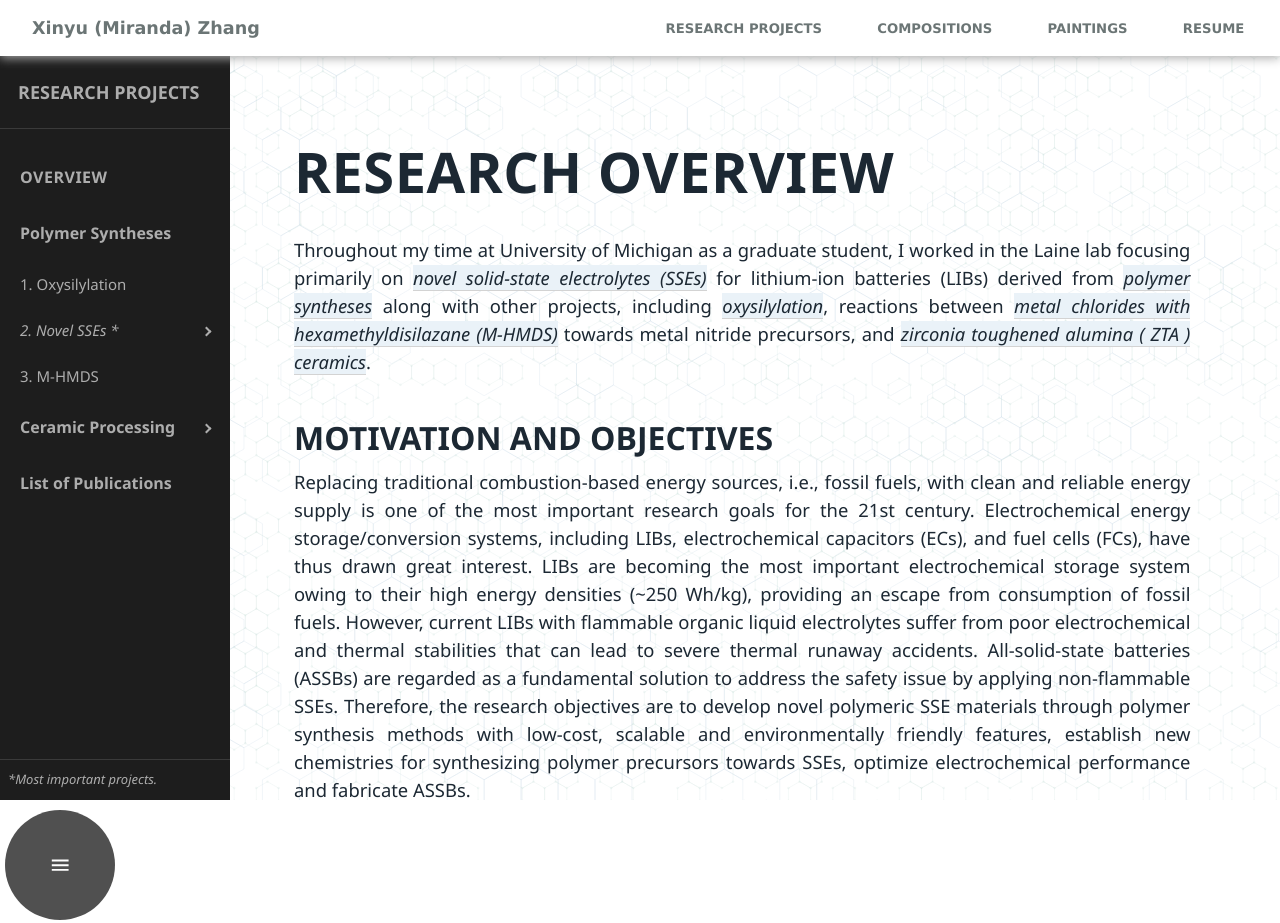
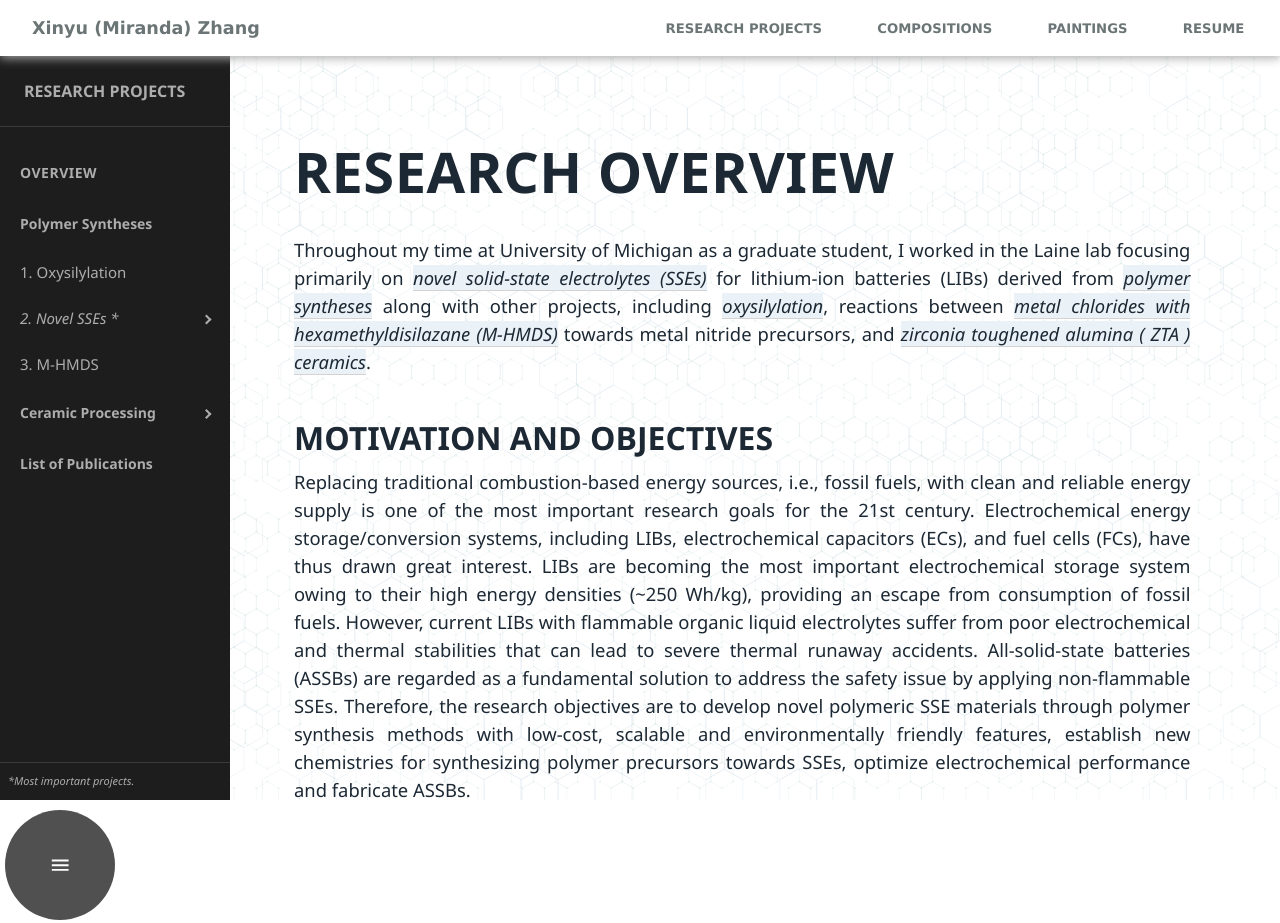
Before and after one commit to xinyumz/mirandaxyz, a React (Create React App) app: page /research in a window 1280 px wide. Built offline with nearby package versions, Linux system fonts and the light colour scheme.

Commit message:
style fixes 2

```diff
--- a/src/research/Sidebar.js
+++ b/src/research/Sidebar.js
@@ -28,7 +28,8 @@ function Overlay({ toggled }) {
 }
 
 export default function Sidebar({ toggled, handleToggleSidebar }) {
-  const smallScreen = useMediaQuery("(max-width:768px)");
+  const maxSize = useMediaQuery("(max-width:768px)");
+  const minSize = useMediaQuery("(min-width:460px)");
 
   return (
     <div>
@@ -41,12 +42,10 @@ export default function Sidebar({ toggled, handleToggleSidebar }) {
       >
         <SidebarHeader
           style={{
-            paddingTop: 24,
-            paddingBottom: 24,
-            paddingLeft: 18,
+            padding: 24,
             textTransform: "uppercase",
             fontWeight: "bold",
-            fontSize: 18,
+            fontSize: 16,
             overflow: "hidden",
             textOverflow: "ellipsis",
             whiteSpace: "nowrap",
@@ -58,7 +57,7 @@ export default function Sidebar({ toggled, handleToggleSidebar }) {
           style={{
             paddingTop: 10,
             lineHeight: 2.5,
-            fontSize: 14,
+            fontSize: 12,
             overflow: "auto",
             textOverflow: "ellipsis",
             whiteSpace: "nowrap",
@@ -67,7 +66,7 @@ export default function Sidebar({ toggled, handleToggleSidebar }) {
           <Menu>
             <MenuItem
               style={{
-                fontSize: 16,
+                fontSize: 14,
                 textTransform: "uppercase",
                 fontWeight: "bold",
                 letterSpacing: 0.5,
@@ -76,7 +75,7 @@ export default function Sidebar({ toggled, handleToggleSidebar }) {
               Overview
               <Link to="/research" />
             </MenuItem>
-            <MenuItem style={{ fontSize: 16, fontWeight: "bold" }}>
+            <MenuItem style={{ fontSize: 14, fontWeight: "bold" }}>
               Polymer Syntheses
               <Link to="/research/polymer-syntheses" />
             </MenuItem>
@@ -110,7 +109,7 @@ export default function Sidebar({ toggled, handleToggleSidebar }) {
             </MenuItem>
 
             <SubMenu
-              style={{ fontSize: 16, fontWeight: "bold" }}
+              style={{ fontSize: 14, fontWeight: "bold" }}
               title="Ceramic Processing"
             >
               <MenuItem style={{ lineHeight: 1, fontWeight: "normal" }}>
@@ -119,7 +118,7 @@ export default function Sidebar({ toggled, handleToggleSidebar }) {
               </MenuItem>
             </SubMenu>
 
-            <MenuItem style={{ fontSize: 16, fontWeight: "bold" }}>
+            <MenuItem style={{ fontSize: 14, fontWeight: "bold" }}>
               List of Publications
               <Link to="/research/publications" />
             </MenuItem>
@@ -130,7 +129,7 @@ export default function Sidebar({ toggled, handleToggleSidebar }) {
             paddingTop: 10,
             paddingBottom: 12,
             paddingLeft: 8,
-            fontSize: 13,
+            fontSize: 11,
             overflow: "hidden",
             textOverflow: "ellipsis",
             whiteSpace: "nowrap",
@@ -141,7 +140,7 @@ export default function Sidebar({ toggled, handleToggleSidebar }) {
         </SidebarFooter>
       </ProSidebar>
 
-      {smallScreen ? <Overlay toggled={toggled} /> : null}
+      {maxSize && minSize ? <Overlay toggled={toggled} /> : null}
 
       <div
         className={`app ${toggled ? "toggled" : ""}`}
```
